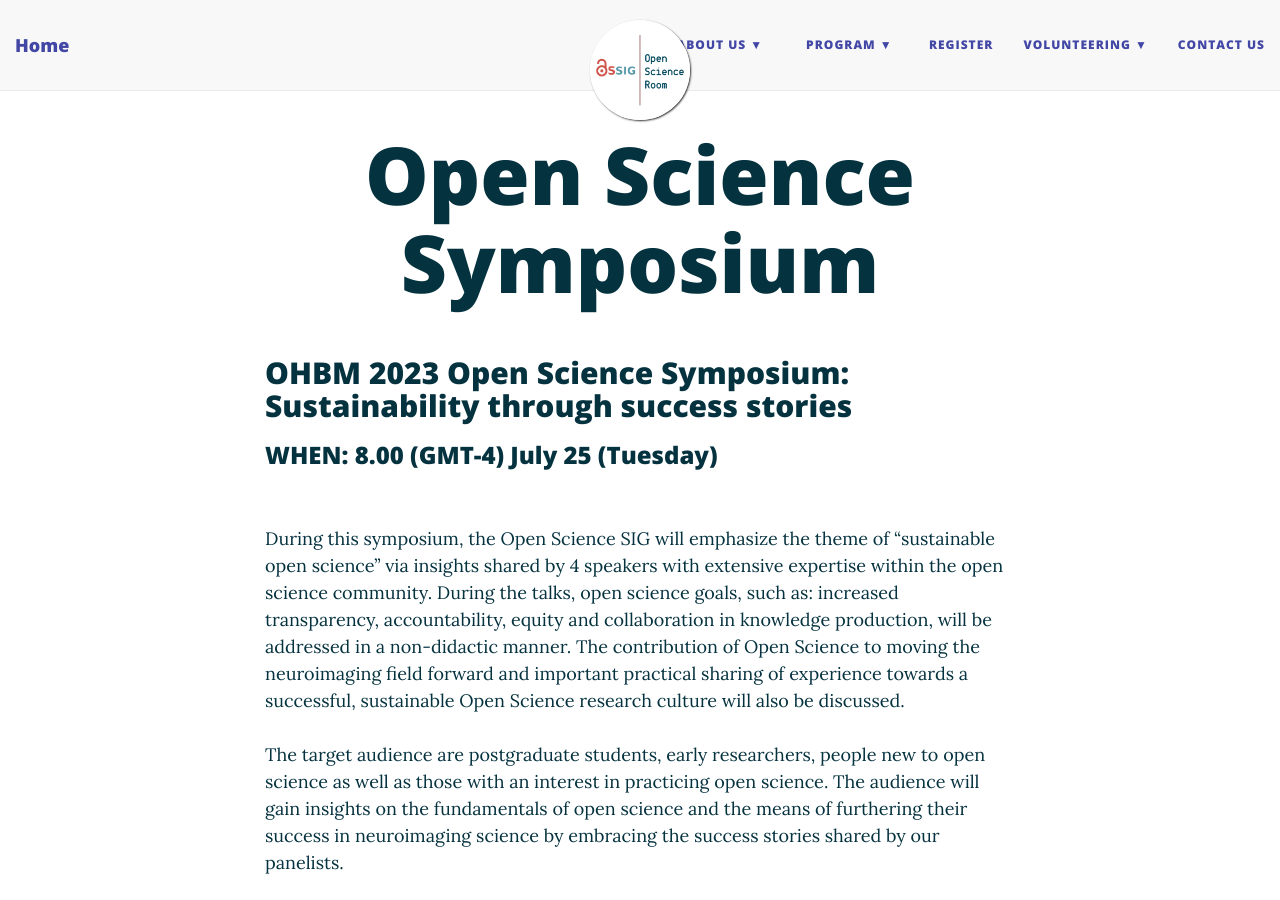
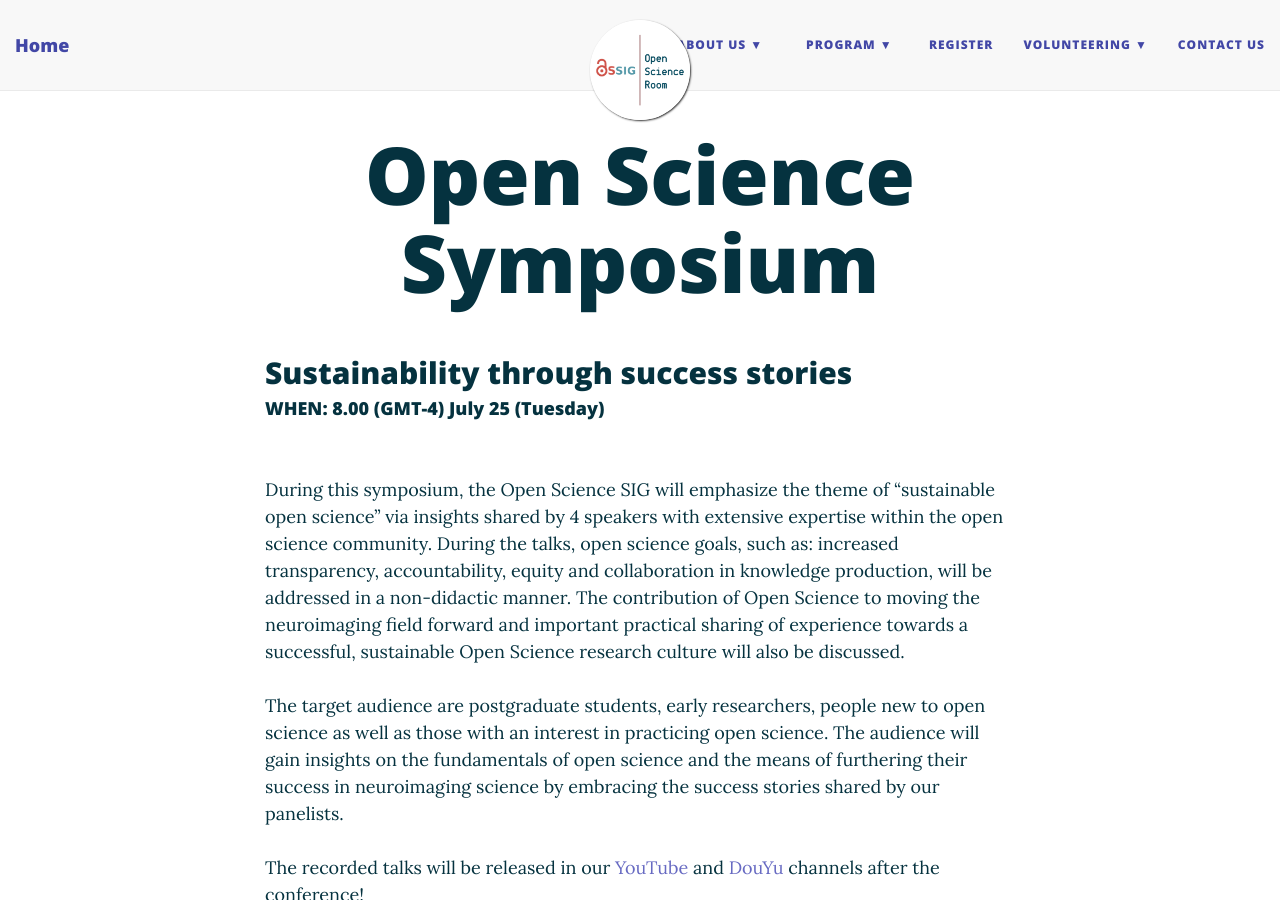
Before and after one commit to ohbm/osr2023, a Jekyll site: the page built from symposium.md, in a window 1280 px wide and 900 px high. Built offline with Jekyll 4.4.1, drawn with Linux system fonts in a browser that asks for light colours; nearby versions of some CDN libraries.

Commit message:
title suggestion inserted

```diff
--- a/symposium.md
+++ b/symposium.md
@@ -3,8 +3,8 @@
 title: Open Science Symposium
 ---
 
-## OHBM 2023 Open Science Symposium: Sustainability through success stories
-### WHEN: 8.00 (GMT-4) July 25 (Tuesday)
+## Sustainability through success stories
+#### WHEN: 8.00 (GMT-4) July 25 (Tuesday)
 
 <br>During  this symposium, the Open Science SIG will emphasize the theme of “sustainable open science” via insights shared by 4 speakers with extensive expertise within the open science community. During the talks, open science goals, such as: increased transparency, accountability, equity and collaboration in knowledge production, will be addressed in a non-didactic manner. The contribution of Open Science to moving the neuroimaging field forward and important practical sharing of experience towards a successful, sustainable Open Science research culture will also be discussed.<br>
 <br>The target audience are postgraduate students, early researchers, people new to open science as well as those with an interest in practicing open science. The audience will gain insights on the fundamentals of open science and the means of furthering their success in neuroimaging science by embracing the success stories shared by our panelists.<br>
```
